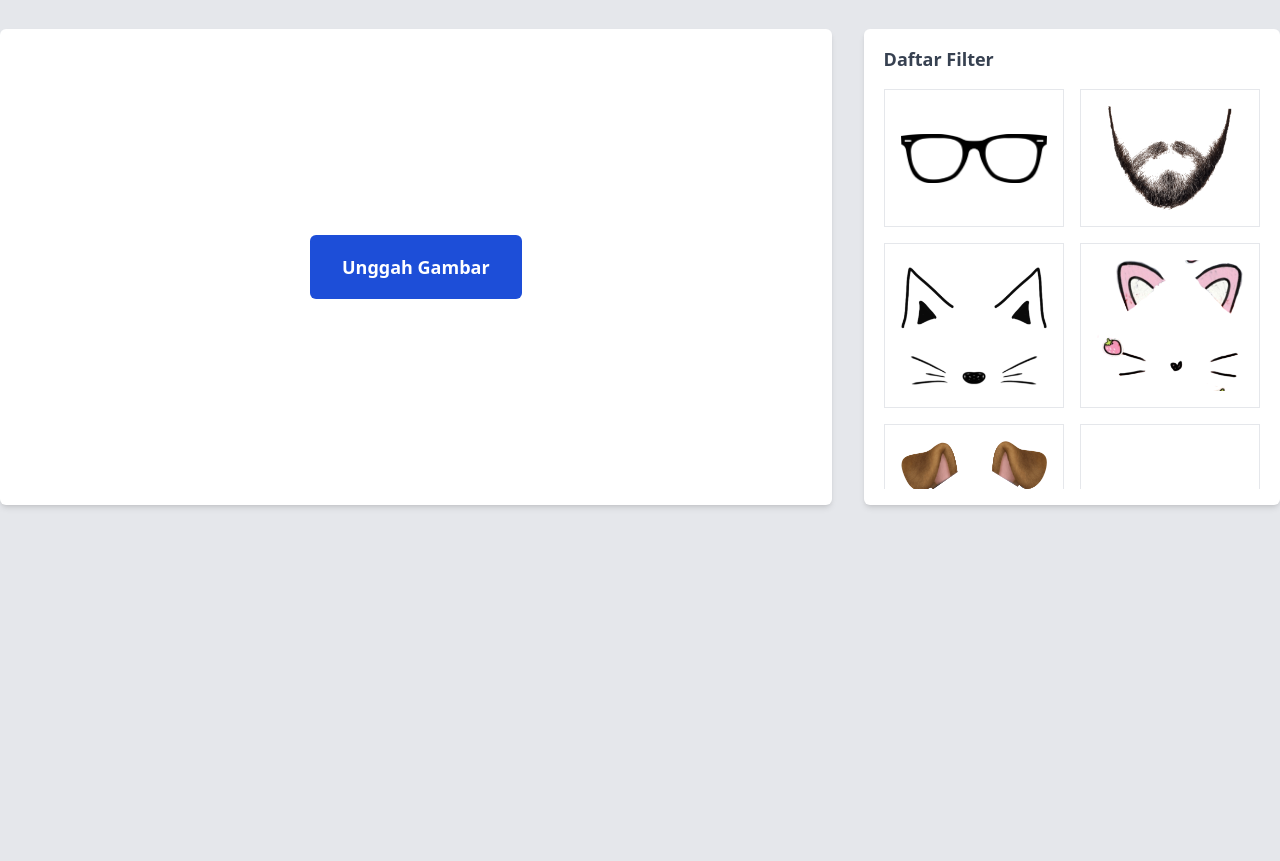
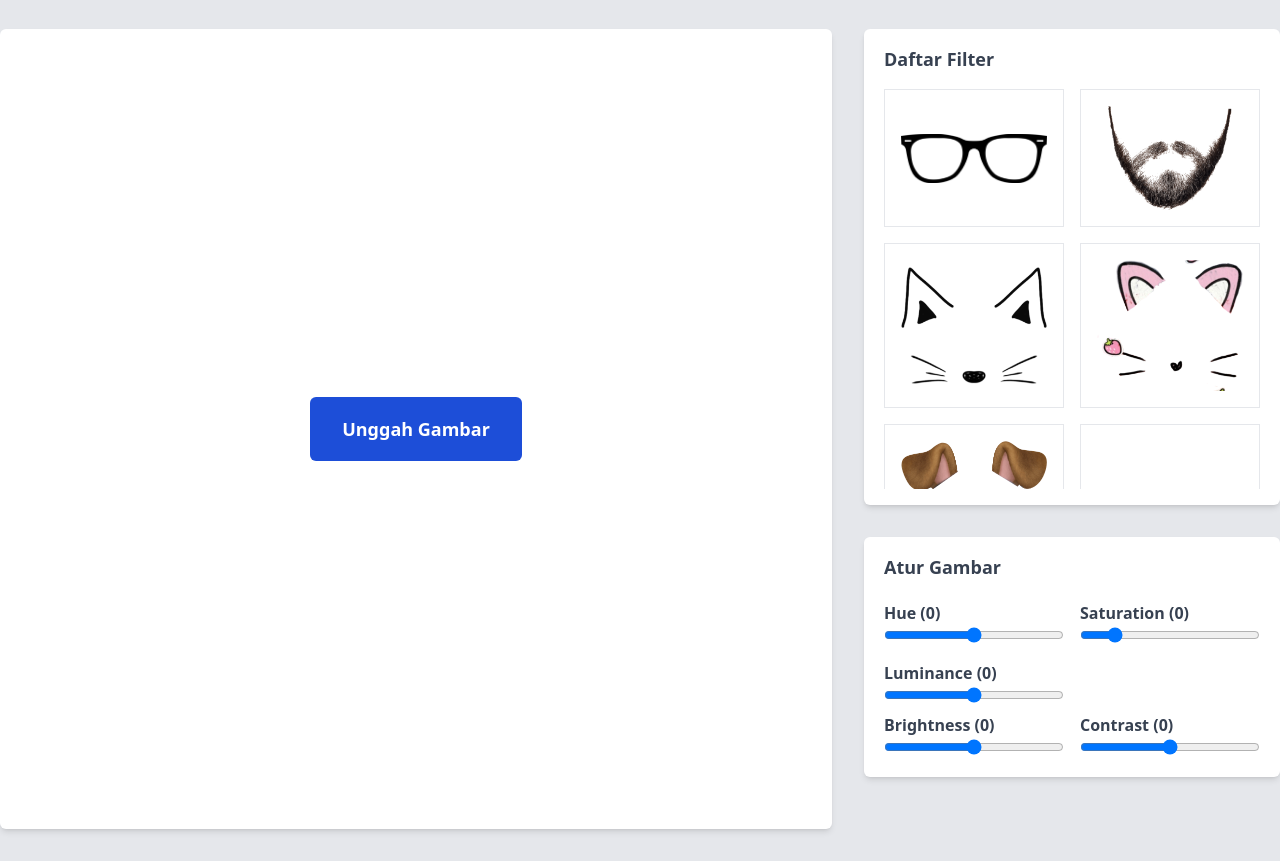
Before and after one commit to satriaajiputra/social-image-filter, a plain HTML site: page index.html in a window 1280 px wide. Shown: the part 89-950 px from the top of the page. Before the commit the page ends 800 px from the top, so only its background shows below. Drawn offline with nearby package versions, Linux system fonts and the light colour scheme.

Commit message:
Menambah color filter

```diff
--- a/index.html
+++ b/index.html
@@ -14,7 +14,8 @@
         <div class="max-w-screen-xl mx-auto my-8">
             <h1 class="font-bold text-center text-4xl leading-normal mb-8 text-gray-700">Aplikasi Filter Gambar</h1>
             <div class="flex">
-                <div class="w-8/12 bg-white rounded-md shadow-md px-4 py-8 flex flex-wrap items-center justify-center" style="">
+                <div class="w-8/12" style="">
+                    <div class="bg-white sticky top-4 min-h-screen rounded-md shadow-md px-4 py-8 flex flex-wrap items-center justify-center">
                         <input type="file" name="image" class="hidden" accept="image/*" />
                         <div id="container"></div>
                         <div>
@@ -24,9 +25,40 @@
                             <button id="download" class="bg-blue-700 rounded-md mt-4 h-12 px-8 mx-auto flex items-center justify-center text-white font-semibold text-lg">Unduh Gambar</button>
                         </div>
                     </div>
-                <div class="w-4/12 bg-white rounded-md shadow-md py-4 px-5 ml-8">
+                </div>
+                <div class="w-4/12 ml-8">
+                    <div class="bg-white rounded-md shadow-md py-4 px-5 mb-8">
                         <h2 class="font-bold text-lg mb-4 text-gray-700">Daftar Filter</h2>
                         <div id="filters" class="grid gap-4 grid-cols-2 overflow-y-auto" style="max-height: 400px"></div>
+                    </div>
+                    <div class="bg-white rounded-md shadow-md py-4 px-5">
+                        <h2 class="font-bold text-lg mb-4 text-gray-700">Atur Gambar</h2>
+                        <div class="grid grid-cols-2 gap-x-4 gap-y-2">
+                            <div class="relative pt-1">
+                                <label for="hue" class="font-semibold text-gray-700">Hue (<span class="hue-value">0</span>)</label>
+                                <input type="range" class="w-full" id="hue" min="-240" max="240" step="1" />
+                            </div>
+                            <div class="relative pt-1">
+                                <label for="saturation" class="font-semibold text-gray-700">Saturation (<span class="saturation-value">0</span>)</label>
+                                <input type="range" class="w-full" id="saturation" min="-2" max="10" step="0.1" value="0" />
+                            </div>
+                            <div class="relative pt-1">
+                                <label for="luminance" class="font-semibold text-gray-700">Luminance (<span class="luminance-value">0</span>)</label>
+                                <input type="range" class="w-full" id="luminance" min="-2" max="2" step="0.05" value="0" />
+                            </div>
+                        </div>
+
+                        <div class="grid grid-cols-2 gap-x-4 gap-y-2">
+                            <div class="relative pt-1">
+                                <label for="brightness" class="font-semibold text-gray-700">Brightness (<span class="brightness-value">0</span>)</label>
+                                <input type="range" class="w-full" id="brightness" min="-1" max="1" step="0.05" />
+                            </div>
+                            <div class="relative pt-1">
+                                <label for="contrast" class="font-semibold text-gray-700">Contrast (<span class="contrast-value">0</span>)</label>
+                                <input type="range" class="w-full" id="contrast" min="-100" max="100" step="1" value="0" />
+                            </div>
+                        </div>
+                    </div>
                 </div>
             </div>
         </div>
--- a/js/main.js
+++ b/js/main.js
@@ -10,24 +10,41 @@ const btnUpload = document.querySelector('#uploadFile');
  * @param {Image} img
  */
 const startDraw = (img) => {
-    // first we need to create a stage
+    // Membuat stage
     const stage = new Konva.Stage({
         container: 'container', // id of container <div>
         width: 600,
-        height: (img.height / img.width) * 600,
+        height: (img.height / img.width) * 600, // atur tinggi container menyesuaikan dengan tinggi gambar
     });
+
     const container = stage.container();
 
-    // then create layer
+    // membuat layer
     const layer = new Konva.Layer();
 
-    // buat objek gambar
+    // buat objek gambar dari paramter img
     const image = new Konva.Image({
         image: img,
         width: stage.width(),
         height: stage.height(),
     });
 
+    image.cache();
+    image.filters([Konva.Filters.HSL, Konva.Filters.Brighten, Konva.Filters.Contrast]);
+
+    // slider
+    const sliders = ['hue', 'saturation', 'luminance', 'brightness', 'contrast'];
+    sliders.forEach(id => {
+        const slider = document.getElementById(id);
+        const update = () => {
+            image[id](parseFloat(slider.value));
+            document.querySelector('span.' + id + '-value').innerText = parseFloat(slider.value);
+        };
+        slider.addEventListener('change', update);
+        // update();
+    })
+
+    // update transformer
     const updateTransformer = () => {
         if (window.selectedFilter == '') {
             transformer.nodes([]);
@@ -43,8 +60,12 @@ const startDraw = (img) => {
 
     // transformer
     const transformer = new Konva.Transformer();
+
+    // tambahkan transformer ke dalam layer
     layer.add(transformer);
 
+    // deteksi klik pada transformer
+    // mengaktifkan transformer pada suatu gambar
     stage.on('mousedown', (ev) => {
         if (ev.target === ev.target.getStage()) {
             window.selectedFilter = '';
@@ -65,6 +86,7 @@ const startDraw = (img) => {
         updateTransformer();
     });
 
+    // pengaturan event untuk drag dan drop filter
     container.addEventListener('dragover', (ev) => ev.preventDefault());
     container.addEventListener('drop', (ev) => {
         ev.preventDefault();
@@ -86,8 +108,10 @@ const startDraw = (img) => {
             transformer.nodes([image]);
         });
     });
+
+    // hapus filter pada canvas
     document.addEventListener('keydown', (ev) => {
-        if (ev.key === 'Delete') {
+        if (ev.key === 'Delete' || ev.key === 'Backspace') {
             if (window.selectedFilter != '') {
                 const image = window.filters.find((filter) => filter.name() === window.selectedFilter);
                 if (image) image.destroy();
@@ -98,6 +122,7 @@ const startDraw = (img) => {
     // tambah layer ke stage
     stage.add(layer);
 
+    // fungsi download
     function downloadURI(uri, name) {
         var link = document.createElement('a');
         link.download = name;
@@ -108,14 +133,14 @@ const startDraw = (img) => {
         delete link;
       }
 
+    // deteksi klik pada tombol unduh
+    // ketika klik, jalankan fungsi download
     btnDownload.addEventListener('click', ev => {
         ev.preventDefault();
         const dataURL = stage.toDataURL({pixelRatio: 3});
         downloadURI(dataURL, `gambar_${Date.now()}.png`);
     });
 };
-
-
 
 // print filter
 const imageFilters = ['kacamata1.png', 'janggut.png', 'bw_cat.png', 'cat.png', 'dog.png', 'face1.png', 'rabbit.png'];
@@ -128,6 +153,7 @@ document.querySelector('#filters').innerHTML = (() => {
     return html;
 })();
 
+// aktifkan event drag dan drop pada filter
 document.querySelectorAll('#filters img').forEach((img) => {
     img.addEventListener('dragstart', (ev) => {
         console.log(ev.target);
@@ -135,20 +161,30 @@ document.querySelectorAll('#filters img').forEach((img) => {
     });
 });
 
+// event untuk unggah gambar
 btnUpload.addEventListener('click', (ev) => {
     ev.preventDefault();
+    // buka field input type file
     fieldImage.click();
 });
 
+// event ketika pengguna mengunggah gambar
 fieldImage.addEventListener('change', (ev) => {
     if (ev.target.files.length > 0) {
         const url = URL.createObjectURL(ev.target.files[0]);
         const img = new Image();
         img.src = url;
         img.onload = function () {
+            // jalankan canvas
             startDraw(this);
+
+            // visible-kan canvas
             document.querySelector('#container').removeAttribute('class');
+
+            // sembunyikan tombol unggah
             btnUpload.classList.add('hidden');
+
+            // tampilkan tombol unduh
             btnDownload.parentNode.classList.remove('hidden');
         };
     }
```
Lines whose indentation alone changed are shown as unchanged.
